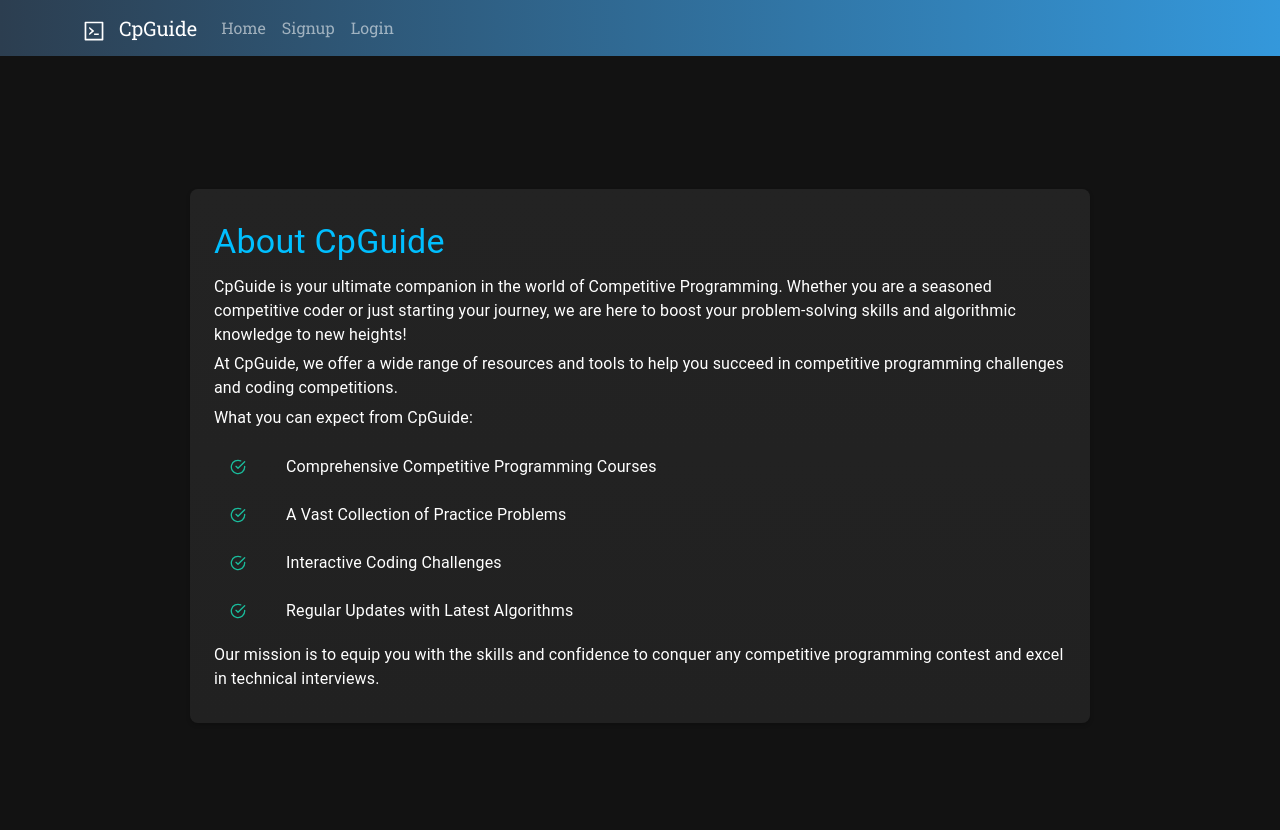
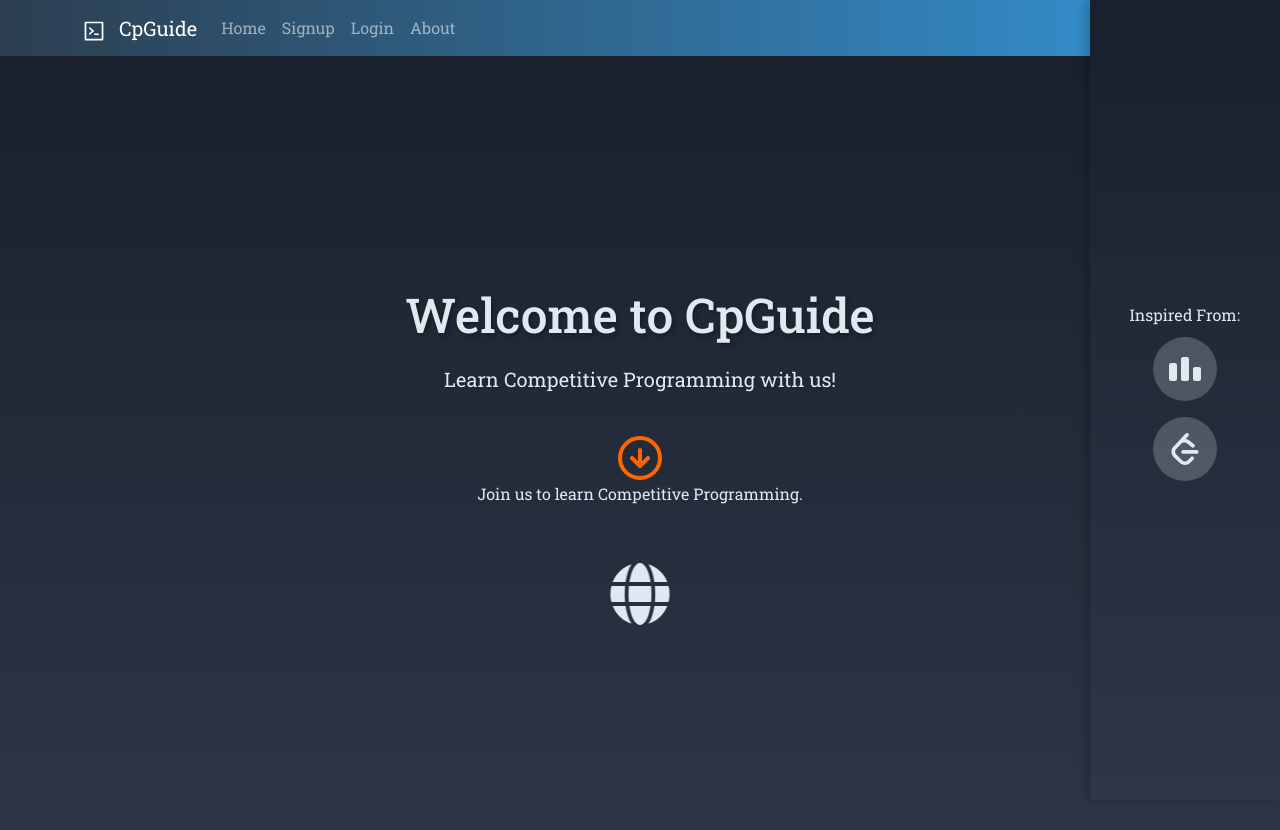
Before and after one commit to Pratham1812/CpGuide, a Next.js app: page / in a window 1280 px wide. Shown: the top 830 px of the page. Built offline with nearby package versions, Linux system fonts and the light colour scheme.

Commit message:
feat: home page , fix : sigin and login styling

```diff
--- a/src/app/page.tsx
+++ b/src/app/page.tsx
@@ -1,100 +1,157 @@
 "use client"
-import { Container, Typography, Paper, List, ListItem, ListItemIcon, ListItemText } from "@mui/material";
-import { FiCheckCircle } from "react-icons/fi";
-import { createTheme, ThemeProvider, styled } from "@mui/material/styles";
+import styled from "styled-components";
+import { motion, useAnimation } from "framer-motion";
+import { FiArrowDownCircle } from "react-icons/fi";
+import { useEffect } from "react";
+import { useInView } from "react-intersection-observer";
+import { FaGlobe } from "react-icons/fa";
+import { SiCodeforces, SiLeetcode } from "react-icons/si";
 
-// Define the dark theme
-const theme = createTheme({
-  palette: {
+const HomeContainer = styled(motion.div)`
+  position: relative;
+  display: flex;
+  flex-direction: column;
+  align-items: center;
+  justify-content: center;
+  min-height: 100vh;
+  background: linear-gradient(to bottom, #1A202C, #2D3748); /* Gradient Background */
+  color: #E2E8F0; /* Text color */
+`;
 
-    primary: {
-      main: "#1e3c72",
-    },
-    secondary: {
-      main: "#1abc9c",
-    },
-    background: {
-      default: "#212121",
+const Title = styled(motion.h1)`
+  font-size: 48px;
+  color: #E2E8F0;
+  margin-bottom: 20px;
+  text-shadow: 2px 2px 4px rgba(0, 0, 0, 0.3);
+`;
 
-    },
-  },
-  typography: {
-    h4: {
-      color: "#00bfff",
-    },
-  },
-});
+const Description = styled(motion.p)`
+  font-size: 20px;
+  color: #E2E8F0;
+  text-align: center;
+  max-width: 600px;
+  margin-bottom: 40px;
+  text-shadow: 1px 1px 2px rgba(0, 0, 0, 0.2);
+`;
 
-// Styled Container with Gradient Background
-const StyledContainer = styled(Container)(({ theme }) => ({
-  background: `linear-gradient(to bottom, #232323, ${theme.palette.background.default})`,
-  padding: "2rem",
-  borderRadius: "8px",
-  boxShadow: "0 2px 4px rgba(0, 0, 0, 0.2)",
-  color: "#fff",
-}));
+const BounceArrow = styled(FiArrowDownCircle)`
+  font-size: 48px;
+  color: #ff6600;
+  cursor: pointer;
+`;
 
-// Styled body with Background Color
-const StyledBody = styled("div")(({ theme }) => ({
-  background: "#121212",
-  minHeight: "100vh",
-  display: "flex",
-  alignItems: "center",
-  justifyContent: "center",
-}));
+const GlobeIcon = styled(FaGlobe)`
+  font-size: 64px;
+  color: #E2E8F0;
+  cursor: pointer;
+  margin-top: 40px;
+  animation: spin 10s linear infinite;
+  @keyframes spin {
+    100% {
+      transform: rotateY(360deg);
+    }
+  }
+`;
 
-export default function AboutPage() {
+const Sidebar = styled(motion.div)`
+  position: fixed;
+  top: 0;
+  right: 0;
+  display: flex;
+  flex-direction: column;
+  align-items: center;
+  justify-content: center;
+  height: 100vh;
+  padding: 40px;
+  background: linear-gradient(to bottom, #1A202C, #2D3748); /* Gradient Background */
+  box-shadow: -4px 0px 10px rgba(0, 0, 0, 0.2);
+`;
+
+const IconWrapper = styled(motion.div)`
+  display: flex;
+  align-items: center;
+  justify-content: center;
+  width: 64px;
+  height: 64px;
+  background-color: rgba(255, 255, 255, 0.2);
+  border-radius: 50%;
+  margin-bottom: 16px;
+  cursor: pointer;
+  transition: background-color 0.3s ease;
+  &:hover {
+    background-color: rgba(255, 255, 255, 0.4);
+  }
+`;
+
+const InspiredFrom = styled(motion.p)`
+  font-size: 16px;
+  color: #E2E8F0;
+  margin: 0;
+  margin-bottom: 10px;
+`;
+
+const HomePage: React.FC = () => {
+  const controls = useAnimation();
+  const { ref, inView } = useInView({ threshold: 0.3 });
+
+  useEffect(() => {
+    if (inView) {
+      controls.start({
+        opacity: 1,
+        y: 0,
+        transition: { duration: 1, ease: "easeOut" },
+      });
+    }
+  }, [controls, inView]);
+
   return (
-    <ThemeProvider theme={theme}>
-      <StyledBody>
-        <StyledContainer maxWidth="md">
-          <Typography variant="h4" component="h1" gutterBottom>
-            About CpGuide
-          </Typography>
-          <Typography variant="body1" gutterBottom>
-            CpGuide is your ultimate companion in the world of Competitive Programming. Whether you are a seasoned
-            competitive coder or just starting your journey, we are here to boost your problem-solving skills and
-            algorithmic knowledge to new heights!
-          </Typography>
-          <Typography variant="body1" gutterBottom>
-            At CpGuide, we offer a wide range of resources and tools to help you succeed in competitive programming
-            challenges and coding competitions.
-          </Typography>
-          <Typography variant="body1" gutterBottom>
-            What you can expect from CpGuide:
-          </Typography>
-          <List>
-            <ListItem>
-              <ListItemIcon>
-                <FiCheckCircle style={{ color: "#1abc9c", marginRight: "8px" }} />
-              </ListItemIcon>
-              <ListItemText primary="Comprehensive Competitive Programming Courses" />
-            </ListItem>
-            <ListItem>
-              <ListItemIcon>
-                <FiCheckCircle style={{ color: "#1abc9c", marginRight: "8px" }} />
-              </ListItemIcon>
-              <ListItemText primary="A Vast Collection of Practice Problems" />
-            </ListItem>
-            <ListItem>
-              <ListItemIcon>
-                <FiCheckCircle style={{ color: "#1abc9c", marginRight: "8px" }} />
-              </ListItemIcon>
-              <ListItemText primary="Interactive Coding Challenges" />
-            </ListItem>
-            <ListItem>
-              <ListItemIcon>
-                <FiCheckCircle style={{ color: "#1abc9c", marginRight: "8px" }} />
-              </ListItemIcon>
-              <ListItemText primary="Regular Updates with Latest Algorithms" />
-            </ListItem>
-          </List>
-          <Typography variant="body1">
-            Our mission is to equip you with the skills and confidence to conquer any competitive programming contest and
-            excel in technical interviews.
-          </Typography>
-        </StyledContainer>
-      </StyledBody>
-    </ThemeProvider>
+    <HomeContainer>
+      <Title
+        initial={{ opacity: 0, y: -50 }}
+        animate={{ opacity: 1, y: 0 }}
+        transition={{ duration: 1, delay: 0.5, ease: "easeInOut" }}
+      >
+        Welcome to CpGuide
+      </Title>
+      <Description
+        initial={{ opacity: 0, y: 50 }}
+        animate={{ opacity: 1, y: 0 }}
+        transition={{ duration: 1, delay: 1, ease: "easeInOut" }}
+      >
+        Learn Competitive Programming with us!
+      </Description>
+      <motion.div
+        ref={ref}
+        initial={{ opacity: 0, y: 20 }}
+        animate={controls}
+        transition={{ duration: 1, delay: 1.5 }}
+      >
+        <BounceArrow />
+      </motion.div>
+      <motion.p
+        initial={{ opacity: 0 }}
+        animate={{ opacity: 1 }}
+        transition={{ duration: 1, delay: 2, ease: "easeInOut" }}
+      >
+        Join us to learn Competitive Programming.
+      </motion.p>
+      <Sidebar
+        initial={{ x: "100%" }}
+        animate={{ x: 0 }}
+        transition={{ duration: 1, delay: 2.5, ease: "easeInOut" }}
+      >
+        <InspiredFrom>Inspired From:</InspiredFrom>
+        <IconWrapper whileHover={{ scale: 1.1 }}>
+          <SiCodeforces size={32} color="#E2E8F0" />
+        </IconWrapper>
+        <IconWrapper whileHover={{ scale: 1.1 }}>
+          <SiLeetcode size={32} color="#E2E8F0" />
+        </IconWrapper>
+        {/* Add more 3D icons here */}
+      </Sidebar>
+      <GlobeIcon />
+    </HomeContainer>
   );
-}
+};
+
+export default HomePage;
--- a/src/components/NavBar.tsx
+++ b/src/components/NavBar.tsx
@@ -44,12 +44,27 @@ export default function NavBar() {
                 <Nav.Link as={Link} href="/login">
                   Login
                 </Nav.Link>
+                <Nav.Link as={Link} href="/about">
+                  About
+                </Nav.Link>
+
               </>
             )}
             {cookies["token"] && (
+              <>
+              <Nav.Link className="me-2" as={Link} href="/profile">
+               Profile
+              </Nav.Link>
+
+              <Nav.Link className="me-2" as={Link} href="/about">
+               About
+              </Nav.Link>
               <Nav.Link className="me-2" as={Link} href="/logout">
                 Logout
               </Nav.Link>
+              </>
+
+
             )}
           </Nav>
         </Navbar.Collapse>
```
Also changed, not shown: package.json (+10 -3 lines), src/app/(SSR)/about/page.tsx (added, +103 -0 lines), src/app/(SSR)/login/page.tsx (+10 -8 lines), src/app/(SSR)/profile/page.tsx (+51 -24 lines), src/app/(SSR)/signup/page.tsx (+18 -15 lines), 2 other files (tests, documents, lock files or other folders).
